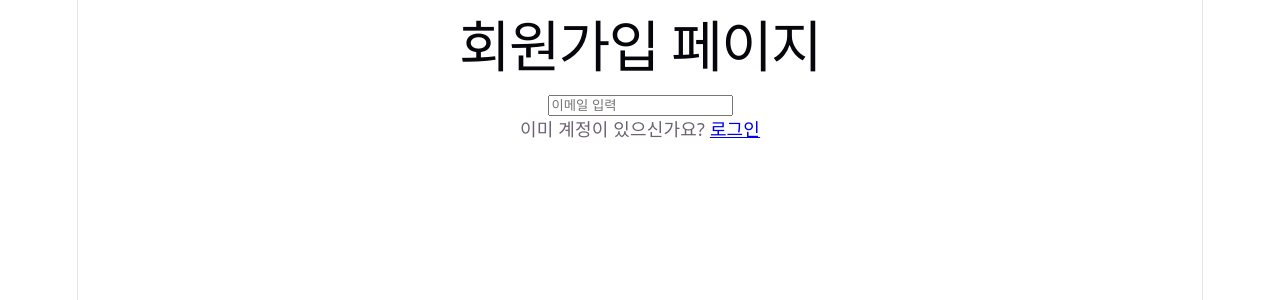
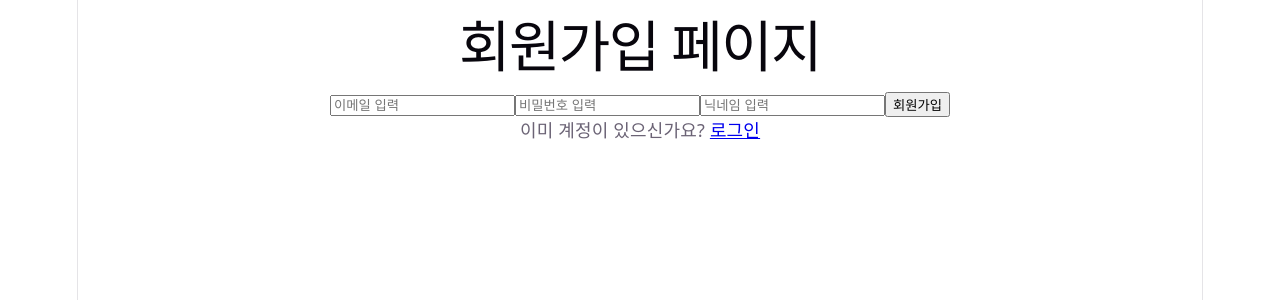
Before and after one commit to changlike/ChaeInG_project, a React app in the folder frontend/: page /signup in a window 1280 px wide. Shown: the top 300 px of the page. Built offline with nearby package versions, Linux system fonts and the light colour scheme; the HTML template or start-up script is replaced by a standard one.

Commit message:
feat: 회원가입 폼 완성 및 로그인 토큰 저장/이동 처리

```diff
--- a/frontend/src/api/auth.js
+++ b/frontend/src/api/auth.js
@@ -18,3 +18,24 @@ export async function loginUser(email, password) {
     const data = await response.json();
     return data;
 }
+
+// 회원가입 API 요청 함수
+// 이메일, 비밀번호, 닉네임을 백엔드로 전송하고, 응답(생성된 유저 정보)을 반환함
+export async function signupUser(email, password, nickname) {
+    const response = await fetch('http://127.0.0.1:8000/api/auth/signup', {
+        method: 'POST',
+        headers: {
+            'Content-Type': 'application/json',
+            },
+        body: JSON.stringify({ email, password, nickname}),
+    });
+
+    // 응답이 실패(400 등)면 에러를 발생시킴
+    if (!response.ok) {
+        throw new Error('회원가입 실패: 입력한 정보를 확인하세요');
+    }
+
+    // 성공하면 응답 데이터(JSON)를 반환함
+    const data = await response.json();
+    return data;
+}
--- a/frontend/src/pages/Login.jsx
+++ b/frontend/src/pages/Login.jsx
@@ -1,6 +1,6 @@
 // 로그인 페이지 컴포넌트
 // 이메일, 비밀번호를 입력받아 백엔드 로그인 API를 호출함
-import {Link} from 'react-router-dom';
+import {Link, useNavigate} from 'react-router-dom';
 import {useState} from "react";
 import {loginUser} from '../api/auth';
 import Input from '../components/Input';
@@ -9,13 +9,17 @@ function Login() {
     // 메모장과, 그 메모장을 갱신하는 함수를 만듦
     const [email, setEmail] = useState('');
     const [password, setPassword] = useState('');
+    const navigate = useNavigate();
 
     // 로그인 버튼 클릭 시 실행되는 함수
-    // 백엔드 API를 호출하고, 응답을 콘솔에서 확인함
+    // 백엔드 API를 호출하고, 받은 토큰을 localStorage에 저장한 뒤 프로필 페이지로 이동함
     const handleLogin = async () => {
         try {
             const result = await loginUser(email, password);
+            // 다른 페이지/다른 API 호출에서도 로그인 상태를 알 수 있도록 토큰을 저장해둠
+            localStorage.setItem('token', result.access_token);
             console.log('로그인 성공, 응답:', result);
+            navigate('/profile');
         } catch (error) {
             console.log('로그인 실패:', error.message);
         }
@@ -23,8 +27,8 @@ function Login() {
 
     return (
         <div>
-            <hi>로그인 페이지</hi>
-            <input
+            <h1>로그인 페이지</h1>
+            <Input
                 type="text"
                 placeholder="이메일 입력"
                 value={email}
--- a/frontend/src/pages/Signup.jsx
+++ b/frontend/src/pages/Signup.jsx
@@ -1,11 +1,13 @@
 // 회원가입 페이지 컴포넌트
-// useState로 이메일/비밀번호 입력값을 관리하고, Input 컴포넌트로 입력창을 구성함
-// 현재 회원가입 API 연동 전 단계로, 버튼 클릭 시 콘솔 출력만 수행함
+// useState로 이메일/비밀번호/닉네임 입력값을 관리하고, Input 컴포넌트로 입력창을 구성함
+// 버튼 클릭 시 백엔드 회원가입 API를 호출함
 
-// react-router-dom에서 페이지 이동용 Link 컴포넌트를 가져옴
-import {Link} from 'react-router-dom';
+// react-router-dom에서 페이지 이동용 Link 컴포넌트와, 코드로 페이지를 이동시키는 useNavigate를 가져옴
+import {Link, useNavigate} from 'react-router-dom';
 // react에서 상태 관리 기능인 useState를 가져옴
 import {useState} from 'react';
+// 회원가입 API 요청 함수를 가져옴
+import {signupUser} from '../api/auth';
 // 재사용 가능한 입력창 컴포넌트를 가져옴
 import Input from '../components/Input';
 
@@ -15,14 +17,22 @@ function Signup() {
     const [email, setEmail] = useState('');
     // 비밀번호 입력값을 저장하는 상태(password)와 갱신 함수(setPassword), 초기값은 빈 문자열
     const [password, setPassword] = useState('');
+    // 닉네임 입력값을 저장하는 상태(nickname)와 갱신 함수(setNickname), 초기값은 빈 문자열
+    const [nickname, setNickname] = useState('');
+    // 회원가입 성공 후 로그인 페이지로 이동시키기 위한 함수
+    const navigate = useNavigate();
 
     // 회원가입 버튼 클릭 시 실행되는 함수
-    // 추후 회원가입 API(api/auth.js) 연동 시 이 함수 내부를 교체할 예정
-    const handleSignup = () => {
-        // 현재 email 상태값을 콘솔에 출력
-        console.log('이메일:', email);
-        // 현재 password 상태값을 콘솔에 출력
-        console.log('비밀번호:', password);
+    // 백엔드 API를 호출하고, 성공하면 로그인 페이지로 이동시킴
+    const handleSignup = async () => {
+        try {
+            const result = await signupUser(email, password, nickname);
+            console.log('회원가입 성공, 응답:', result);
+            alert('회원가입이 완료되었습니다. 로그인해주세요.');
+            navigate('/login');
+        } catch (error) {
+            console.log('회원가입 실패:', error.message);
+        }
     };
 
     // 실제로 화면에 그려질 내용을 반환
@@ -41,8 +51,23 @@ function Signup() {
                 onChange={(e) => setEmail(e.target.value)}
             />
 
-            {/* 비밀번호 입력창: type*/}
+            {/* 비밀번호 입력창: type="password"로 입력값이 화면에 노출되지 않게 함 */}
+            <Input
+                type="password"
+                placeholder="비밀번호 입력"
+                value={password}
+                onChange={(e) => setPassword(e.target.value)}
+            />
 
+            {/* 닉네임 입력창 */}
+            <Input
+                type="text"
+                placeholder="닉네임 입력"
+                value={nickname}
+                onChange={(e) => setNickname(e.target.value)}
+            />
+
+            <button onClick={handleSignup}>회원가입</button>
 
             <p>
                 이미 계정이 있으신가요? <Link to="/login">로그인</Link>
```
